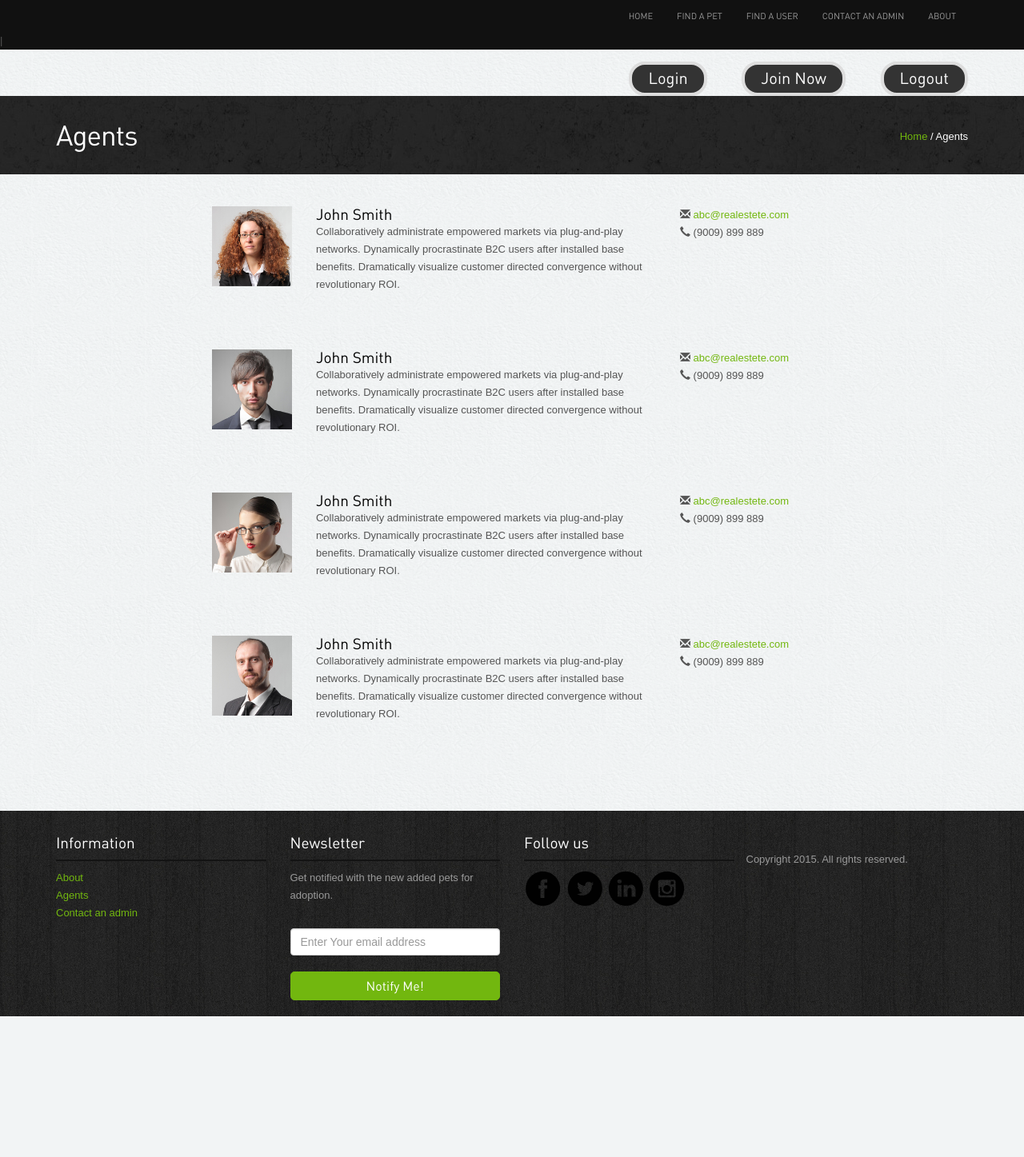
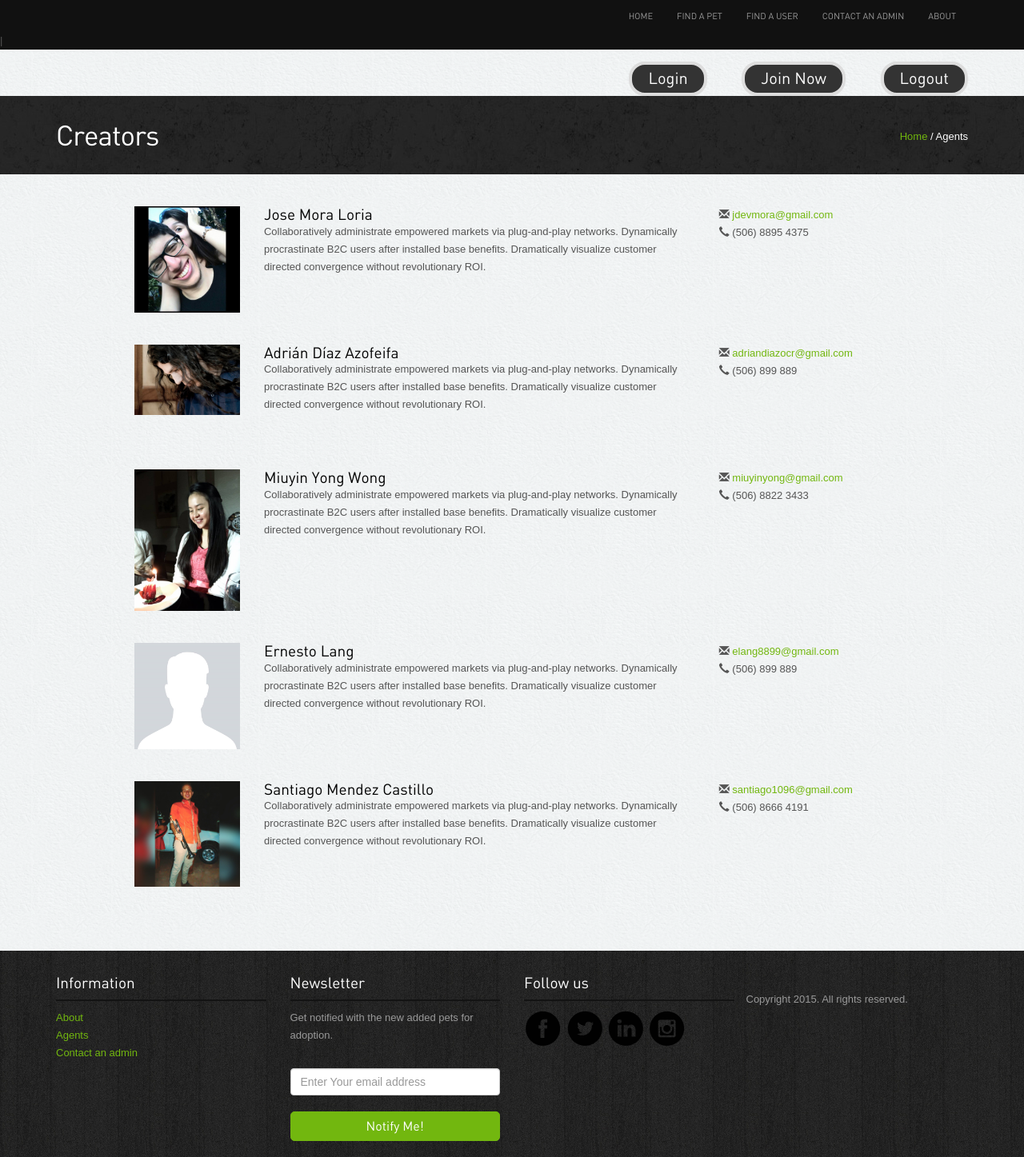
Before and after one commit to jmoraxix/PetLovers, a PHP site: page /PetLovers/agents.php in a window 1280 px wide. Shown: the whole page at 80% size. Before the commit the page ends 1271 px from the top, so only its background shows below. Run offline with PHP 8.4, Linux system fonts and the light colour scheme; some libraries are stand-ins or nearby versions.

Commit message:
Cambios en interfaz.
Agents y Register

```diff
--- a/Project/agents.php
+++ b/Project/agents.php
@@ -3,47 +3,56 @@
 <div class="inside-banner">
   <div class="container">
     <span class="pull-right"><a href="#">Home</a> / Agents</span>
-    <h2>Agents</h2>
+    <h2>Creators</h2>
   </div>
 </div>
 <!-- banner -->
 <div class="container">
   <div class="spacer agents">
     <div class="row">
-      <div class="col-lg-8  col-lg-offset-2 col-sm-12">
+      <div class="col-lg-10  col-lg-offset-1 col-sm-12">
         <!-- agents -->
         <div class="row">
-          <div class="col-lg-2 col-sm-2 "><a href="#"><img src="images/agents/1.jpg" class="img-responsive"  alt="agent name"></a></div>
-          <div class="col-lg-7 col-sm-7 "><h4>John Smith</h4><p>Collaboratively administrate empowered markets via plug-and-play networks. Dynamically procrastinate B2C users after installed base benefits. Dramatically visualize customer directed convergence without revolutionary ROI.</p></div>
-          <div class="col-lg-3 col-sm-3 "><span class="glyphicon glyphicon-envelope"></span> <a href="mailto:abc@realestate.com">abc@realestete.com</a><br>
-          <span class="glyphicon glyphicon-earphone"></span> (9009) 899 889</div>
+          <div class="col-lg-2 col-sm-2 "><a href="#"><img src="images/agents/Jose.jpg" class="img-responsive"  alt="agent name"></a></div>
+          <div class="col-lg-7 col-sm-7 "><h4>Jose Mora Loria</h4><p>Collaboratively administrate empowered markets via plug-and-play networks. Dynamically procrastinate B2C users after installed base benefits. Dramatically visualize customer directed convergence without revolutionary ROI.</p></div>
+          <div class="col-lg-3 col-sm-3 "><span class="glyphicon glyphicon-envelope"></span> <a href="mailto:jdevmora@gmail.com">jdevmora@gmail.com</a><br>
+          <span class="glyphicon glyphicon-earphone"></span> (506) 8895 4375</div>
         </div>
         <!-- agents -->
 
         <!-- agents -->
         <div class="row">
-          <div class="col-lg-2 col-sm-2 "><a href="#"><img src="images/agents/2.jpg" class="img-responsive" alt="agent name"></a></div>
-          <div class="col-lg-7 col-sm-7 "><h4>John Smith</h4><p>Collaboratively administrate empowered markets via plug-and-play networks. Dynamically procrastinate B2C users after installed base benefits. Dramatically visualize customer directed convergence without revolutionary ROI.</p></div>
-          <div class="col-lg-3 col-sm-3 "><span class="glyphicon glyphicon-envelope"></span> <a href="mailto:abc@realestate.com">abc@realestete.com</a><br>
-          <span class="glyphicon glyphicon-earphone"></span> (9009) 899 889</div>
+          <div class="col-lg-2 col-sm-2 "><a href="#"><img src="images/agents/Adrian.jpg" class="img-responsive" alt="agent name"></a></div>
+          <div class="col-lg-7 col-sm-7 "><h4>Adrián Díaz Azofeifa</h4><p>Collaboratively administrate empowered markets via plug-and-play networks. Dynamically procrastinate B2C users after installed base benefits. Dramatically visualize customer directed convergence without revolutionary ROI.</p></div>
+          <div class="col-lg-3 col-sm-3 "><span class="glyphicon glyphicon-envelope"></span> <a href="mailto:adriandiazocr@gmail.com">adriandiazocr@gmail.com</a><br>
+          <span class="glyphicon glyphicon-earphone"></span> (506) 899 889</div>
         </div>
         <!-- agents -->
 
         <!-- agents -->
         <div class="row">
-          <div class="col-lg-2 col-sm-2 "><a href="#"><img src="images/agents/3.jpg" class="img-responsive" alt="agent name"></a></div>
-          <div class="col-lg-7 col-sm-7 "><h4>John Smith</h4><p>Collaboratively administrate empowered markets via plug-and-play networks. Dynamically procrastinate B2C users after installed base benefits. Dramatically visualize customer directed convergence without revolutionary ROI.</p></div>
-          <div class="col-lg-3 col-sm-3 "><span class="glyphicon glyphicon-envelope"></span> <a href="mailto:abc@realestate.com">abc@realestete.com</a><br>
-          <span class="glyphicon glyphicon-earphone"></span> (9009) 899 889</div>
+          <div class="col-lg-2 col-sm-2 "><a href="#"><img src="images/agents/Miuyin.jpg" class="img-responsive" alt="agent name"></a></div>
+          <div class="col-lg-7 col-sm-7 "><h4>Miuyin Yong Wong</h4><p>Collaboratively administrate empowered markets via plug-and-play networks. Dynamically procrastinate B2C users after installed base benefits. Dramatically visualize customer directed convergence without revolutionary ROI.</p></div>
+          <div class="col-lg-3 col-sm-3 "><span class="glyphicon glyphicon-envelope"></span> <a href="mailto:miuyinyong@gmail.com">miuyinyong@gmail.com</a><br>
+          <span class="glyphicon glyphicon-earphone"></span> (506) 8822 3433</div>
         </div>
         <!-- agents -->
 
         <!-- agents -->
         <div class="row">
-          <div class="col-lg-2 col-sm-2 "><a href="#"><img src="images/agents/4.jpg" class="img-responsive" alt="agent name"></a></div>
-          <div class="col-lg-7 col-sm-7 "><h4>John Smith</h4><p>Collaboratively administrate empowered markets via plug-and-play networks. Dynamically procrastinate B2C users after installed base benefits. Dramatically visualize customer directed convergence without revolutionary ROI.</p></div>
-          <div class="col-lg-3 col-sm-3 "><span class="glyphicon glyphicon-envelope"></span> <a href="mailto:abc@realestate.com">abc@realestete.com</a><br>
-          <span class="glyphicon glyphicon-earphone"></span> (9009) 899 889</div>
+          <div class="col-lg-2 col-sm-2 "><a href="#"><img src="images/agents/Ernesto.jpg" class="img-responsive" alt="agent name"></a></div>
+          <div class="col-lg-7 col-sm-7 "><h4>Ernesto Lang</h4><p>Collaboratively administrate empowered markets via plug-and-play networks. Dynamically procrastinate B2C users after installed base benefits. Dramatically visualize customer directed convergence without revolutionary ROI.</p></div>
+          <div class="col-lg-3 col-sm-3 "><span class="glyphicon glyphicon-envelope"></span> <a href="mailto:elang8899@gmail.com">elang8899@gmail.com</a><br>
+          <span class="glyphicon glyphicon-earphone"></span> (506) 899 889</div>
+        </div>
+        <!-- agents -->
+
+        <!-- agents -->
+        <div class="row">
+          <div class="col-lg-2 col-sm-2 "><a href="#"><img src="images/agents/Santiago.jpg" class="img-responsive" alt="agent name"></a></div>
+          <div class="col-lg-7 col-sm-7 "><h4>Santiago Mendez Castillo</h4><p>Collaboratively administrate empowered markets via plug-and-play networks. Dynamically procrastinate B2C users after installed base benefits. Dramatically visualize customer directed convergence without revolutionary ROI.</p></div>
+          <div class="col-lg-3 col-sm-3 "><span class="glyphicon glyphicon-envelope"></span> <a href="mailto:santiago1096@gmail.com">santiago1096@gmail.com</a><br>
+          <span class="glyphicon glyphicon-earphone"></span> (506) 8666 4191</div>
         </div>
         <!-- agents -->
 
```
Also changed, not shown: Project/register.php (+8 -4 lines), Project/images/agents/Adrian.jpg (added), Project/images/agents/Ernesto.jpg (added), Project/images/agents/Jose.jpg (added), Project/images/agents/Miuyin.jpg (added), Project/images/agents/Santiago.jpg (added).
